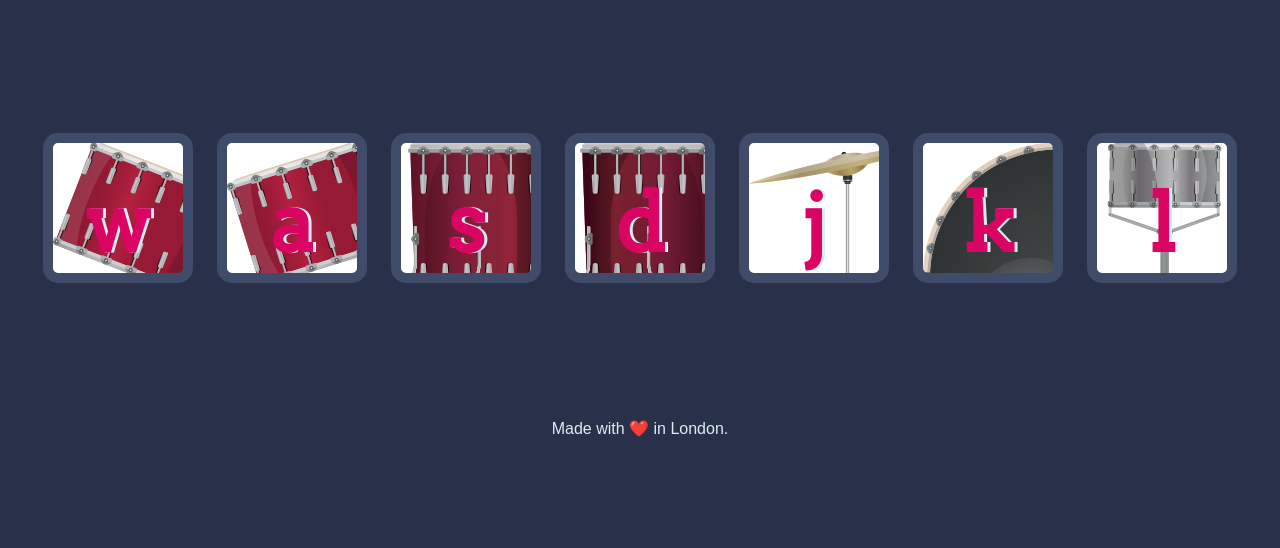
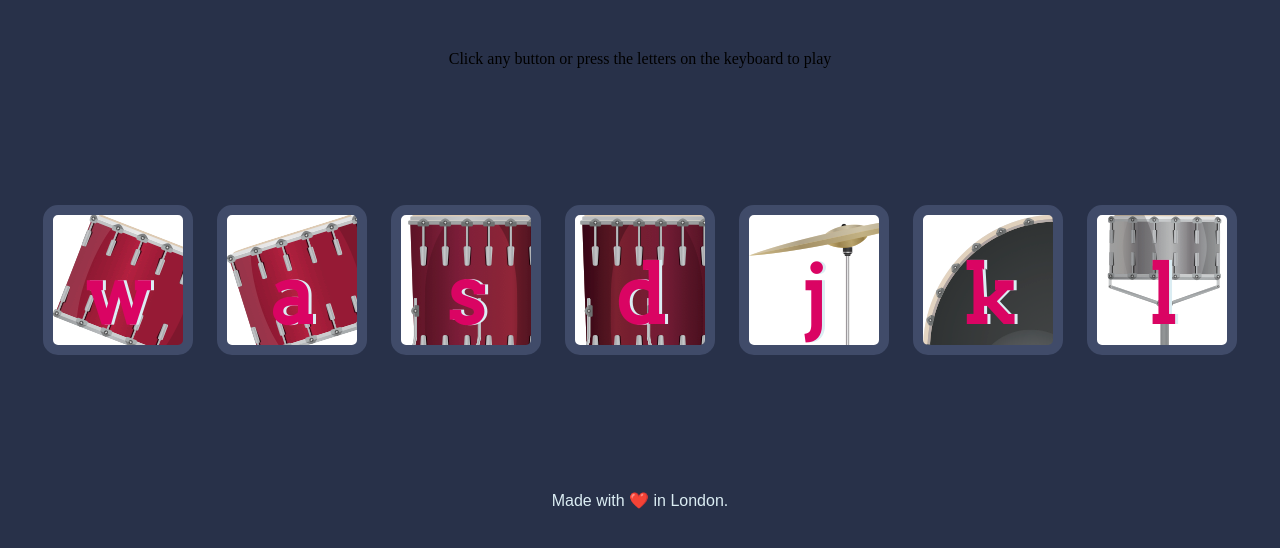
Before and after one commit to iwearthecrowns/drumkit, a plain HTML site: page index.html in a window 1280 px wide. Shown: the part 156-704 px from the top of the page. Drawn offline with Linux system fonts and the light colour scheme.

Commit message:
Added how to play

```diff
--- a/index.html
+++ b/index.html
@@ -11,6 +11,7 @@
 <body>
 
   <h1 id="title">Drum 🥁 Kit</h1>
+  Click any button or press the letters on the keyboard to play
   <div class="set">
     <button class="w drum">w</button>
     <button class="a drum">a</button>
```
